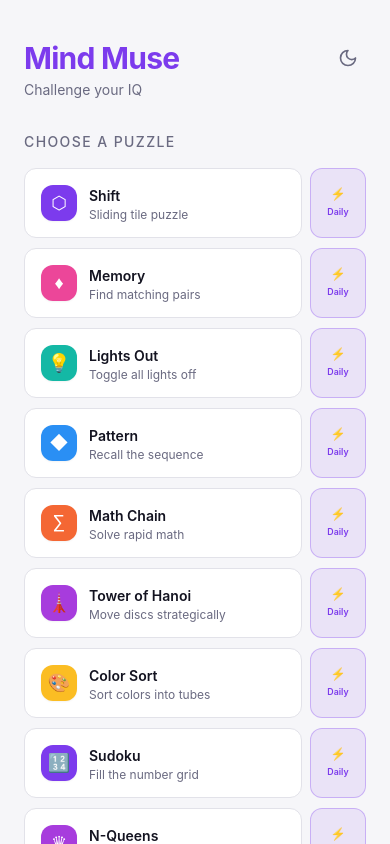
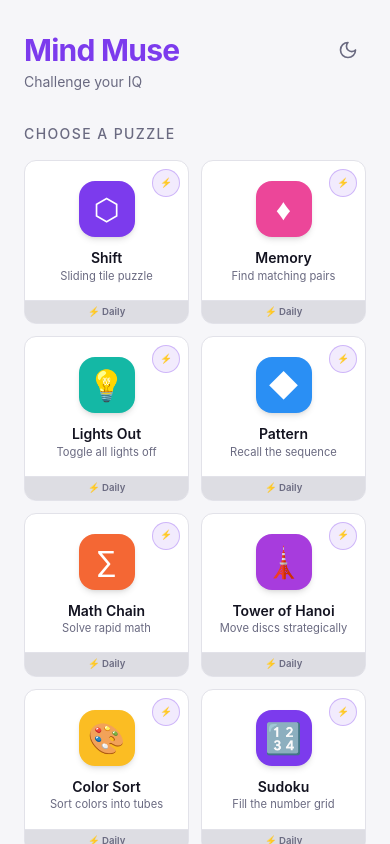
Before and after one commit to phuctranvan1/mind-muse-game, a React (Vite) app: page / in a window 390 px wide. Shown: the top 844 px of the page. Built offline with nearby package versions, Linux system fonts and the light colour scheme; the HTML template or start-up script is replaced by a standard one.

Commit message:
Redesign puzzle list as responsive card grid
Co-authored-by: phuctranvan1 <142730334+phuctranvan1@users.noreply.github.com>
Agent-Logs-Url: https://github.com/phuctranvan1/mind-muse-game/sessions/f96e5f48-7df2-4d15-a965-c3f0d7790ab3

```diff
--- a/src/components/game/PuzzleSelector.tsx
+++ b/src/components/game/PuzzleSelector.tsx
@@ -30,7 +30,7 @@ const PuzzleSelector = ({ onSelect, onDailyChallenge, dark, onToggleDark, reward
   const totalRewards = rewards.hints + rewards.undos + rewards.peeks;
 
   return (
-    <div className="py-10">
+    <div className="py-8">
       <div className="mb-8 flex justify-between items-start">
         <div>
           <h1 className="text-3xl font-bold tracking-tight text-foreground">
@@ -51,39 +51,68 @@ const PuzzleSelector = ({ onSelect, onDailyChallenge, dark, onToggleDark, reward
       <h2 className="text-sm font-medium text-muted-foreground uppercase tracking-widest mb-4">
         Choose a Puzzle
       </h2>
-      <div className="flex flex-col gap-2.5">
-        {puzzles.map((p) => {
+      <div className="grid grid-cols-2 sm:grid-cols-3 lg:grid-cols-4 xl:grid-cols-5 gap-3">
+        {puzzles.map((p, i) => {
           const done = isDailyDone(p.key);
           return (
-            <div key={p.key} className="flex gap-2">
-              <motion.button
-                onClick={() => onSelect(p.key)}
-                whileHover={{ scale: 1.02, x: 4 }}
-                whileTap={{ scale: 0.98 }}
-                className="flex-1 text-left px-4 py-3.5 rounded-[var(--radius-inner)] bg-card border border-border shadow-[var(--shadow-sm)] hover:shadow-[var(--shadow-md)] hover:border-primary/30 transition-all duration-200 group flex items-center gap-3"
-              >
-                <span className={`w-9 h-9 rounded-lg ${p.color} text-white flex items-center justify-center text-lg shrink-0 shadow-sm`}>
-                  {p.icon}
-                </span>
-                <div>
-                  <span className="font-semibold text-foreground text-sm group-hover:text-primary transition-colors">{p.label}</span>
-                  <span className="block text-xs text-muted-foreground">{p.desc}</span>
-                </div>
-              </motion.button>
+            <motion.div
+              key={p.key}
+              initial={{ opacity: 0, y: 16 }}
+              animate={{ opacity: 1, y: 0 }}
+              transition={{ delay: i * 0.04, duration: 0.25 }}
+              className="relative flex flex-col rounded-[var(--radius-inner)] bg-card border border-border shadow-[var(--shadow-sm)] overflow-hidden group"
+            >
+              {/* Daily badge */}
               <motion.button
                 onClick={() => onDailyChallenge(p.key)}
-                whileHover={{ scale: 1.05 }}
-                whileTap={{ scale: 0.95 }}
-                className={`shrink-0 w-14 flex flex-col items-center justify-center rounded-[var(--radius-inner)] border text-xs font-semibold transition-all ${
+                whileHover={{ scale: 1.1 }}
+                whileTap={{ scale: 0.9 }}
+                title={done ? "Daily done" : "Daily challenge"}
+                className={`absolute top-2 right-2 z-10 w-7 h-7 flex flex-col items-center justify-center rounded-full border text-[0.6rem] font-bold transition-all ${
                   done
-                    ? "bg-accent/10 border-accent/30 text-accent"
+                    ? "bg-accent/15 border-accent/40 text-accent"
                     : "bg-primary/10 border-primary/30 text-primary hover:bg-primary/20"
                 }`}
               >
                 {done ? "✓" : "⚡"}
-                <span className="text-[0.55rem] mt-0.5">Daily</span>
               </motion.button>
-            </div>
+
+              {/* Card main area */}
+              <motion.button
+                onClick={() => onSelect(p.key)}
+                whileHover={{ scale: 1.02 }}
+                whileTap={{ scale: 0.97 }}
+                className="flex-1 flex flex-col items-center text-center px-3 pt-5 pb-4 gap-3 hover:bg-primary/5 transition-colors duration-200 focus:outline-none"
+              >
+                {/* Icon */}
+                <span
+                  className={`w-14 h-14 rounded-2xl ${p.color} text-white flex items-center justify-center text-3xl shadow-md group-hover:shadow-lg transition-shadow duration-200`}
+                >
+                  {p.icon}
+                </span>
+
+                {/* Text */}
+                <div className="space-y-0.5">
+                  <span className="block font-semibold text-sm text-foreground group-hover:text-primary transition-colors leading-tight">
+                    {p.label}
+                  </span>
+                  <span className="block text-[0.7rem] text-muted-foreground leading-snug">
+                    {p.desc}
+                  </span>
+                </div>
+              </motion.button>
+
+              {/* Daily label strip */}
+              <div
+                className={`text-[0.6rem] font-semibold text-center py-1 border-t transition-colors ${
+                  done
+                    ? "bg-accent/10 border-accent/20 text-accent"
+                    : "bg-muted/40 border-border text-muted-foreground"
+                }`}
+              >
+                {done ? "✓ Daily done" : "⚡ Daily"}
+              </div>
+            </motion.div>
           );
         })}
       </div>
```
